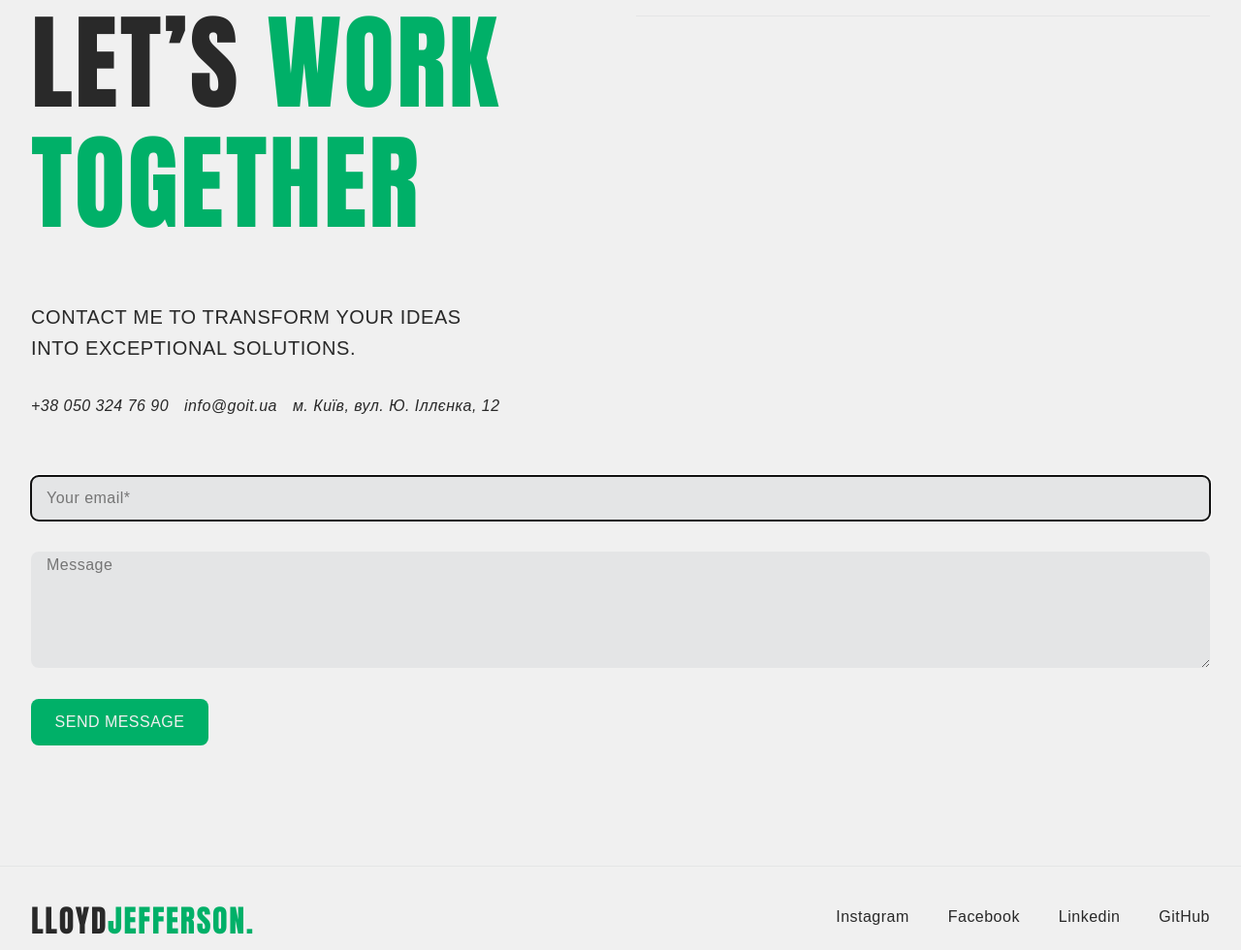
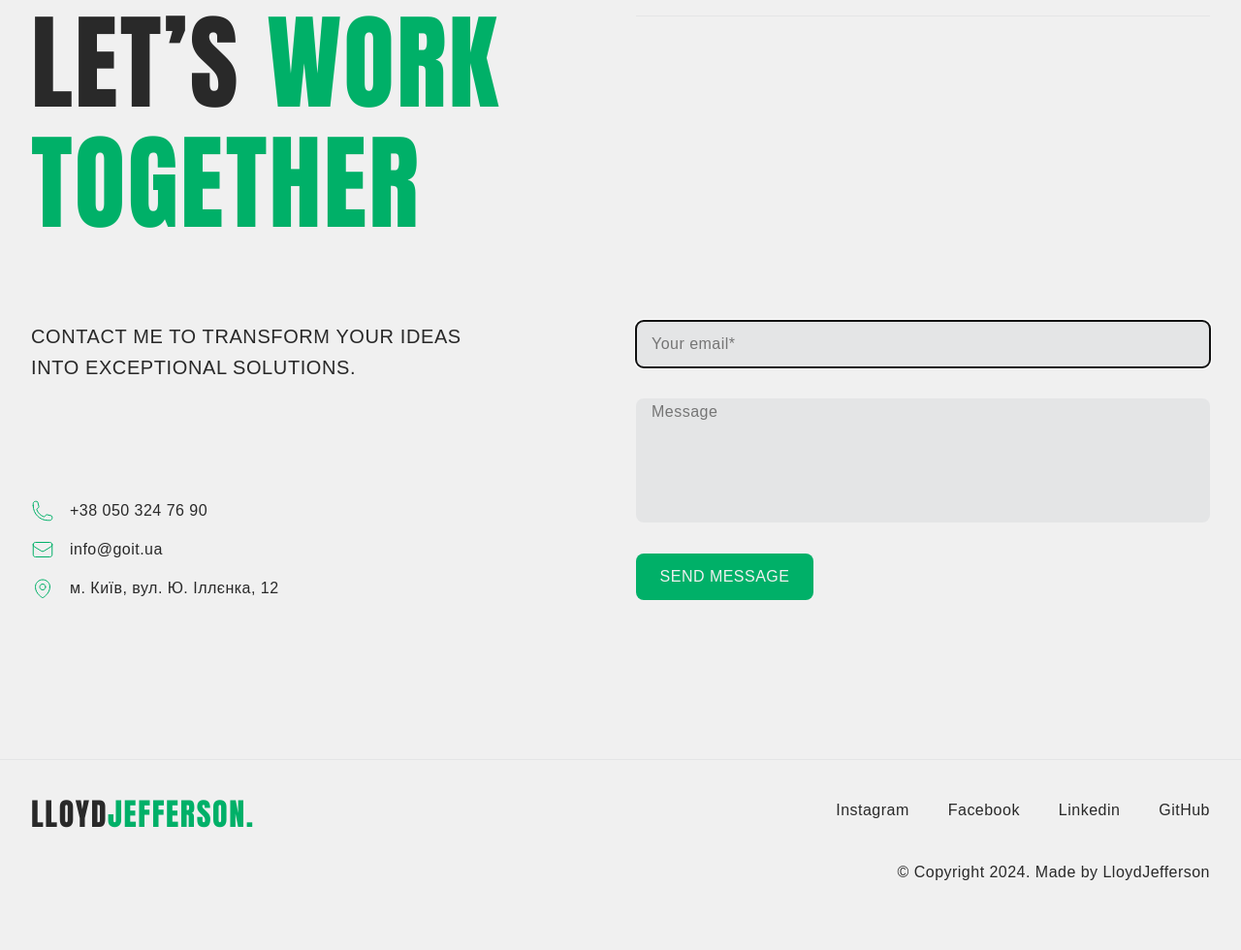
Before and after one commit to PavloBilenko/js-avatar-team, a website built with Vite: page src/index.html in a window 1280 px wide. Shown: the part 5633-6613 px from the top of the page at 97% size. After the commit the page ends 6569 px from the top, so only its background shows below. Built offline with nearby package versions, Linux system fonts and the light colour scheme; files whose address does not match are found by name.

Commit message:
add-work-together

```diff
--- a/src/css/work-together.css
+++ b/src/css/work-together.css
@@ -9,12 +9,12 @@
   line-height: 123%;
   letter-spacing: 0.03em;
   text-transform: uppercase;
-  color: #292929;
+  /* color: #292929; */
 }
 
-.span-work {
+/* .span-work {
   color: #00b068;
-}
+} */
 
 /*-----------end head--------------*/
 
@@ -25,12 +25,11 @@
   font-weight: 400;
   font-size: 18px;
   text-align: left;
-
   /* line-height: 28px; */
   line-height: 156%;
   letter-spacing: 0.03em;
   text-transform: uppercase;
-  color: #292929;
+  /* color: #292929; */
   margin-bottom: 32px;
 }
 /*-----------end text--------------*/
@@ -41,6 +40,9 @@
   margin-top: 32px;
 }
 
+.title-icon {
+  margin-right: 16px;
+}
 .address-menu {
   display: flex;
   flex-direction: column;
@@ -53,11 +55,10 @@
   font-family: 'Poppins', sans-serif;
   font-weight: 300;
   font-size: 16px;
-
   /* line-height: 24px; */
   line-height: 150%;
   letter-spacing: 0.03em;
-  color: #292929;
+  /* color: #292929; */
 }
 /*-----------end contacts--------------*/
 
@@ -78,24 +79,16 @@
   font-family: 'Poppins', sans-serif;
   font-weight: 300;
   font-size: 16px;
-  /* line-height: 24px; */
   line-height: 150%;
   letter-spacing: 0.03em;
-  color: #292929;
-  /* fontWidth = '400px'; */
-  /* fontSize = '16px'; */
-  /* lineHeight = '24px'; */
-  /* letterSpacing = '4%'; */
-  /* color = '#2E2F42'; */
+  /* color: #292929; */
   padding-left: 16px;
-  /* paddingTop = '8px';
-paddingBottom = '8px';
-marginBottom = '8px'; */
   margin-bottom: 32px;
 }
 
 .txt-ar {
   height: 120px;
+  resize: none;
 }
 
 .btn {
@@ -138,6 +131,7 @@ marginBottom = '8px'; */
 }
 
 .modal {
+  position: absolute;
   display: flex;
   flex-direction: column;
   align-items: center;
@@ -188,7 +182,6 @@ marginBottom = '8px'; */
   letter-spacing: 0.03em;
   text-transform: uppercase;
   text-align: center;
-  color: #00b068;
 }
 
 /*-----------end modal--------------*/
@@ -209,7 +202,6 @@ marginBottom = '8px'; */
   }
 
   .address-menu {
-    display: flex;
     flex-direction: row;
     margin-bottom: 60px;
   }
@@ -242,16 +234,52 @@ marginBottom = '8px'; */
 
 @media only screen and (min-width: 1280px) {
   .head-work {
-    width: 507px;
+    width: 527px;
+    height: 248px;
+    margin-bottom: 80px;
     font-size: 108px;
     line-height: 115%;
     letter-spacing: 0.02em;
   }
 
+  .form-wrap {
+    display: flex;
+    flex-wrap: wrap;
+    gap: 136px;
+  }
+  .form-colomn {
+    display: flex;
+    flex-direction: column;
+    gap: 120px;
+  }
+
   .text-idea {
     width: 488px;
-    font-size: 20px;
-    line-height: 160%;
-    letter-spacing: 0.03em;
+  }
+
+  .address {
+    margin-top: 0px;
+  }
+
+  .icon-text {
+    display: flex;
+    align-items: center;
+  }
+
+  .address-menu {
+    display: flex;
+    flex-direction: column;
+    align-items: flex-start;
+    gap: 16px;
+    margin-bottom: 164px;
+  }
+
+  .input {
+    width: 592px;
+    height: 48px;
+  }
+
+  .txt-ar {
+    height: 128px;
   }
 }
--- a/src/partials/work-together.html
+++ b/src/partials/work-together.html
@@ -2,28 +2,55 @@
   <div>
     <h2 class="head-work">
       let’s
-      <span class="span-work">work together</span>
+      <span class="common-span">work together</span>
     </h2>
-    <ul>
+    <div class="form-wrap">
+      <ul class="form-colomn">
         <li>
           <p class="text-idea">
             Contact me to transform your ideas into exceptional solutions.
           </p>
         </li>
         <li>
-        <address class="address">
+          <addresses class="address">
             <ul class="address-menu">
               <li>
-              <a class="link-address" href="tel:+380503247690" target="_blank"
+                <div class="icon-text">
+                  <svg class="title-icon" width="24" height="24">
+                    <use
+                      href="../img/work-together-img/symbol-defs.svg#icon-phone"
+                    ></use>
+                  </svg>
+                  <a
+                    class="link-address"
+                    href="tel:+380503247690"
+                    target="_blank"
                     >+38 050 324 76 90</a
                   >
+                </div>
               </li>
               <li>
-              <a class="link-address" href="mailto:info@goit.ua" target="_blank"
+                <div class="icon-text">
+                  <svg class="title-icon" width="24" height="24">
+                    <use
+                      href="../img/work-together-img/symbol-defs.svg#icon-e-mail"
+                    ></use>
+                  </svg>
+                  <a
+                    class="link-address"
+                    href="mailto:info@goit.ua"
+                    target="_blank"
                     >info@goit.ua</a
                   >
+                </div>
               </li>
               <li>
+                <div class="icon-text">
+                  <svg class="title-icon" width="24" height="24">
+                    <use
+                      href="../img/work-together-img/symbol-defs.svg#icon-adress"
+                    ></use>
+                  </svg>
                   <a
                     class="link-address"
                     href="https://www.google.com/maps/search/?api=1&query=Київ+Ю.Іллєнка+12"
@@ -31,18 +58,22 @@
                   >
                     м. Київ, вул. Ю. Іллєнка, 12
                   </a>
+                </div>
               </li>
             </ul>
-        </address>
+          </addresses>
         </li>
-      <li>
+      </ul>
+      <div class="form-div">
         <form class="feedback-form" autocomplete="off">
+          <label for="email" class="visualy-hidden"></label>
           <input
             class="input"
             type="email"
             placeholder="Your email*"
             name="email"
             autofocus
+            pattern="^\w+(\.\w+)?@[a-zA-Z_]+?\.[a-zA-Z]{2,3}$"
           />
           <textarea
             class="input txt-ar"
@@ -52,8 +83,8 @@
           ></textarea>
           <button class="btn" type="submit">SEND MESSAGE</button>
         </form>
-      </li>
-    </ul>
+      </div>
+    </div>
   </div>
   <div class="backdrop">
     <div class="modal">
@@ -62,7 +93,9 @@
           <use href="./images/icons.svg#icon-modal-close"></use>
         </svg>
       </button>
-      <p class="modal-title">Thank you for your interest in cooperation!</p>
+      <p class="modal-title common-span">
+        Thank you for your interest in cooperation!
+      </p>
     </div>
   </div>
 </section>
```
Also changed, not shown: src/img/work-together-img/symbol-defs.svg (added). Lines whose indentation alone changed are shown as unchanged.
